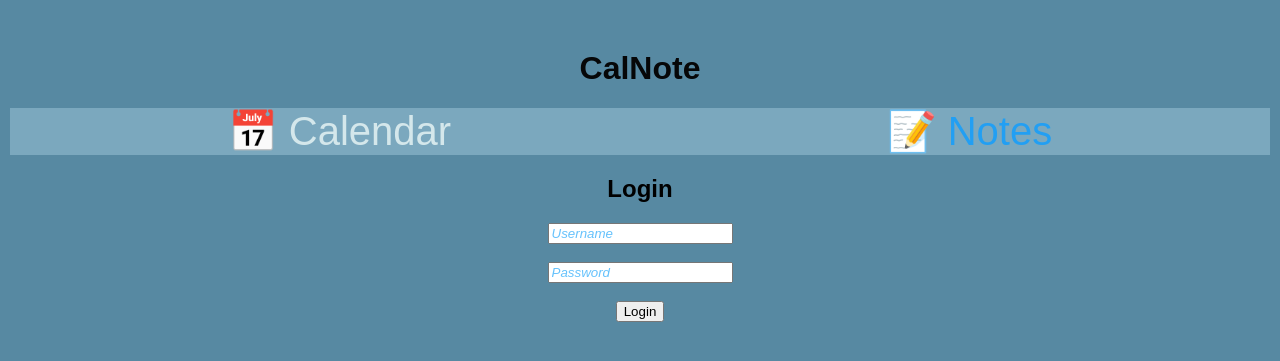
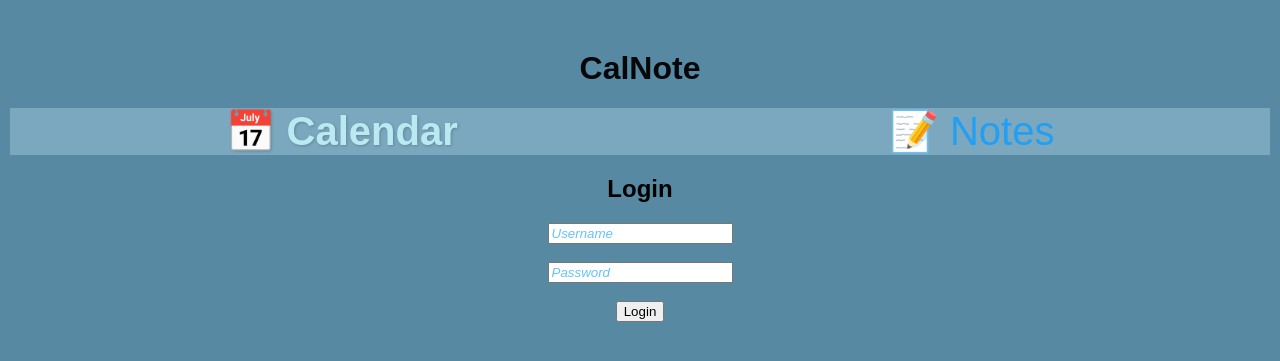
Before and after one commit to ktzwong/2911-Agile-Project, a Flask app: page / in a window 1280 px wide, with the pointer over the restyled element. Shown: the top 361 px of the page. Run offline with Flask 3, Linux system fonts and the light colour scheme.

Commit message:
Style: Updated navbar hover effects and homepage visuals

```diff
--- a/static/home.css
+++ b/static/home.css
@@ -1,5 +1,8 @@
 a:hover {
-    color:rgb(212, 231, 235)
+    color: #bce9f1;
+    font-weight: bold;
+    text-shadow: 1px 1px 3px rgba(0,0,0,0.2);
+    transition: color 0.3s ease;
 }
 
 h1 {
--- a/static/notes.css
+++ b/static/notes.css
@@ -140,3 +140,9 @@ nav {
     white-space: pre-wrap;
     text-align: left;
 }
+a:hover {
+    color: #bce9f1;
+    font-weight: bold;
+    text-shadow: 1px 1px 3px rgba(0,0,0,0.2);
+    transition: color 0.3s ease;
+}
```
Also changed, not shown: static/calendar.css (+7 -0 lines), calendar.db.
